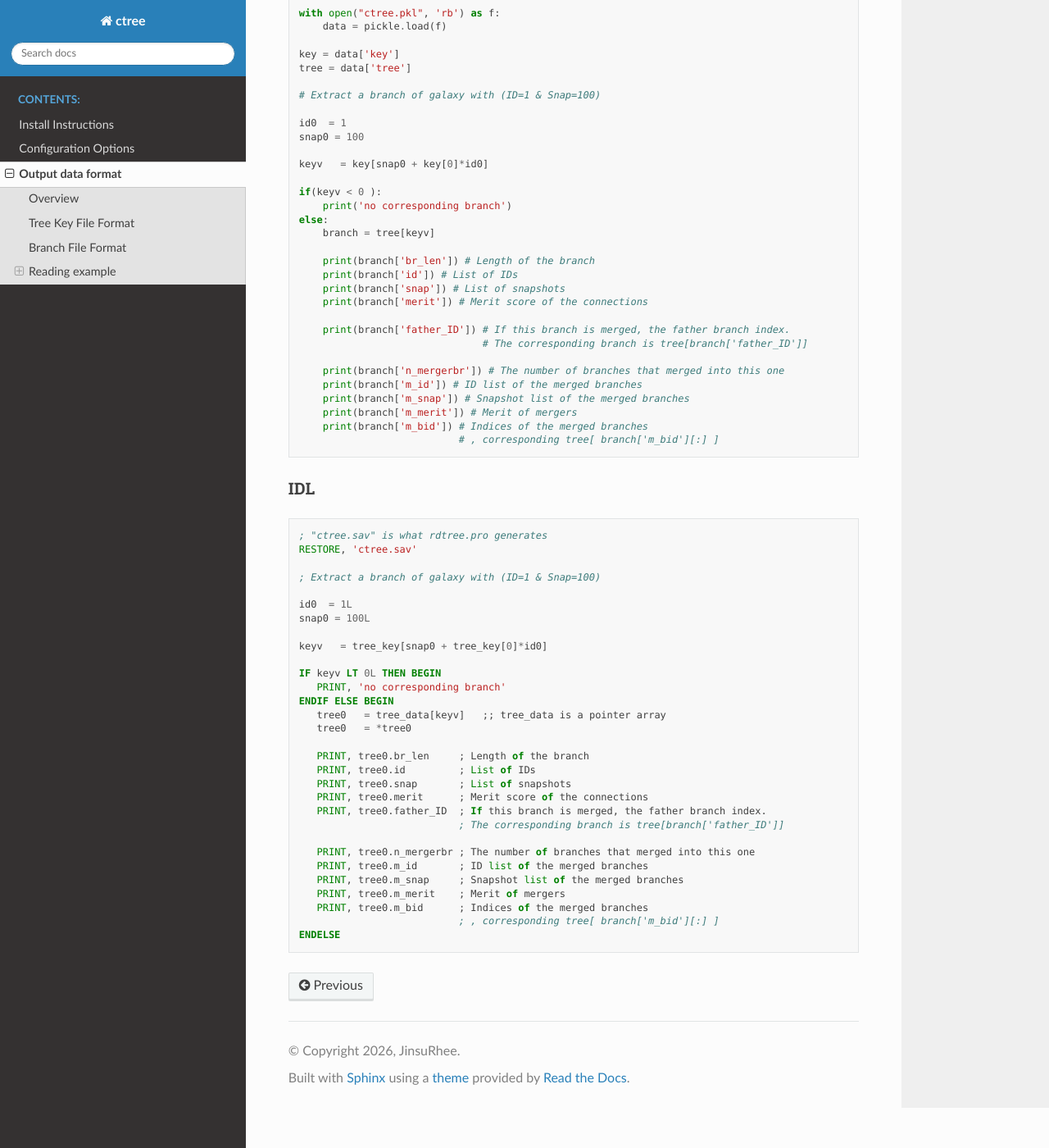
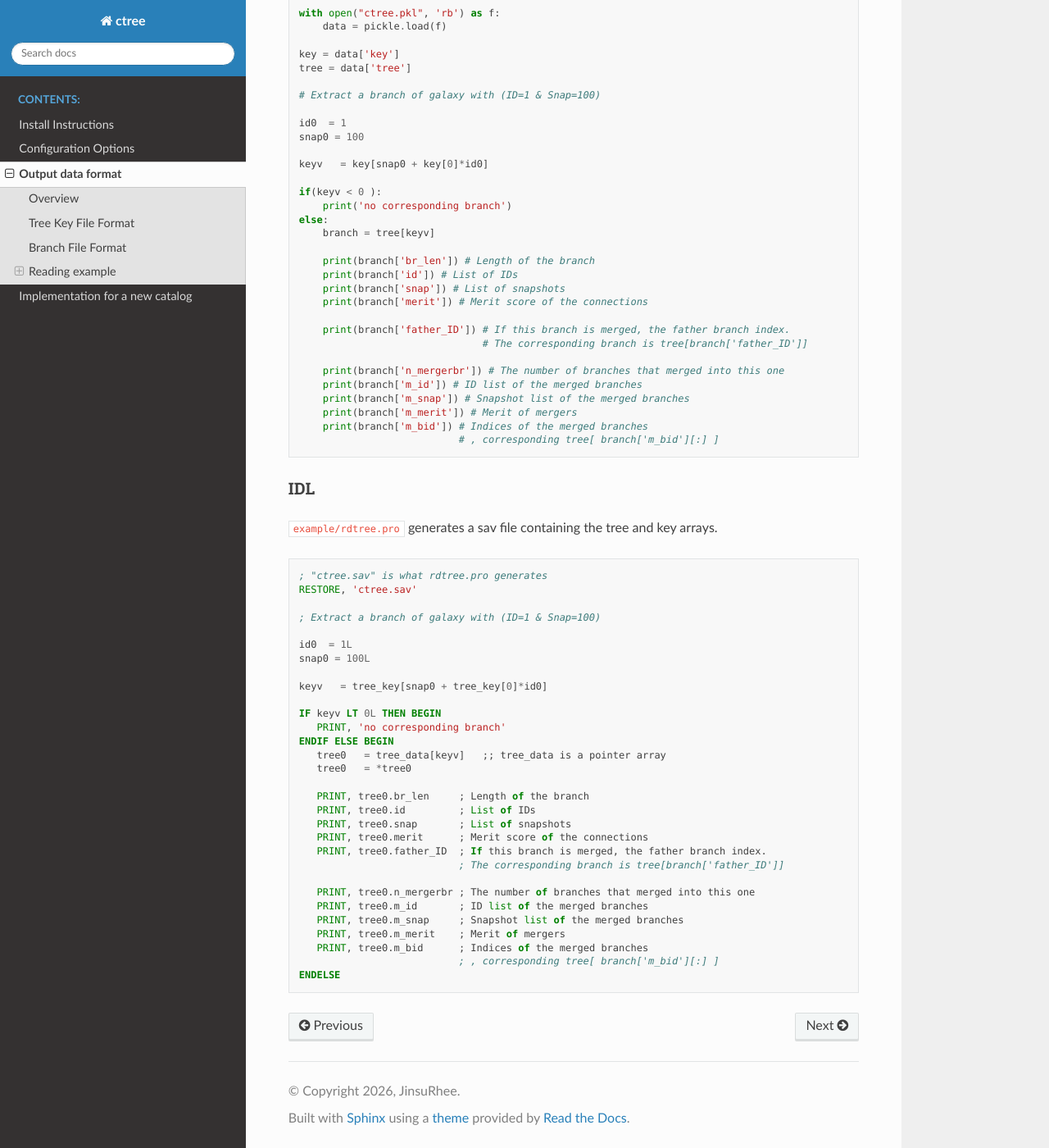
Before and after one commit to JinsuRhee/VELUGA-CTree, a Sphinx documentation site: the page built from docs/output.rst, in a window 1280 px wide and 1400 px high, scrolled down 2833 px. Shown: the whole window at 82% size. Built offline with Sphinx 7.4.7 and the Read the Docs theme 3.1.0, drawn with Linux system fonts in a browser that asks for light colours; pages that are not in the unit, such as notebooks, are missing from menus.

Commit message:
(Manuel) done

```diff
--- /dev/null
+++ b/docs/implementation.rst
@@ -0,0 +1,4 @@
+Implementation for a new catalog
+================================
+
+Please contact ``jinsu.rhee@gmail.com``
--- a/docs/index.rst
+++ b/docs/index.rst
@@ -14,4 +14,4 @@
    install
    configuration
    output
-   Implementation for new catalog
+   implementation
--- a/docs/output.rst
+++ b/docs/output.rst
@@ -204,6 +204,8 @@
 IDL
 ~~~
 
+``example/rdtree.pro`` generates a sav file containing the tree and key arrays.
+
 .. code-block:: idl
 
    ; "ctree.sav" is what rdtree.pro generates
```
